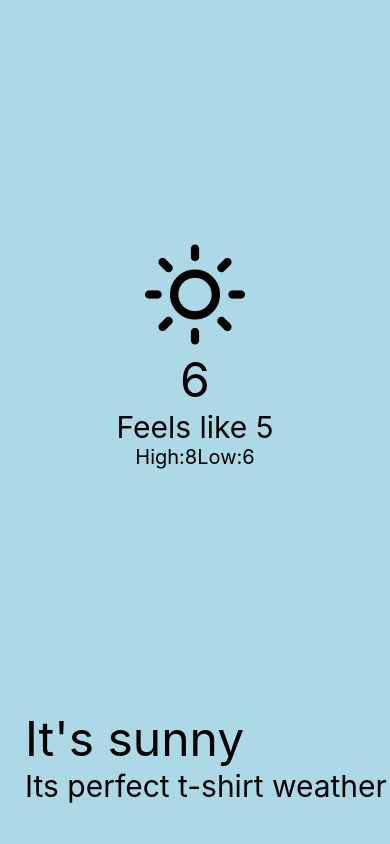
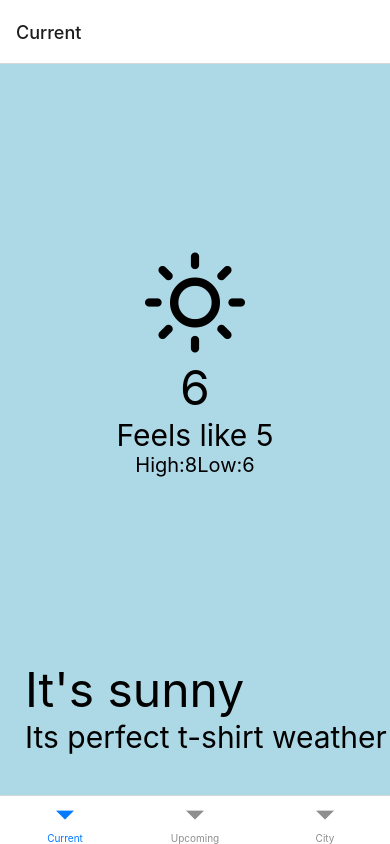
Before and after one commit to hasansword/react-native-weather-app, a React Native app: screen / in a window 390 px wide. Built offline with nearby package versions, Linux system fonts and the light colour scheme.

Commit message:
installed react native bottom tabs and configured App.js

```diff
--- a/App.js
+++ b/App.js
@@ -1,21 +1,22 @@
 /* eslint-disable no-unused-vars */
-import React from "react"
-import { View, StyleSheet} from "react-native"
-import City from "./src/screens/City"
-import CurrentWeather from "./src/screens/CurrentWeather"
-//import CurrentWeather from "./src/components/CurrentWeather"
-import UpcomingWeather from "./src/screens/UpcomingWeather"
+import React from 'react'
+import City from './src/screens/City'
+import CurrentWeather from './src/screens/CurrentWeather'
+import UpcomingWeather from './src/screens/UpcomingWeather'
+import { NavigationContainer } from '@react-navigation/native'
+import { createBottomTabNavigator } from '@react-navigation/bottom-tabs'
+
+const Tab = createBottomTabNavigator()
 const App = () => {
   return (
-    <View style={styles.container}>
-      <CurrentWeather/>
-
-    </View>
+    <NavigationContainer>
+      <Tab.Navigator>
+        <Tab.Screen name={'Current'} component={CurrentWeather} />
+        <Tab.Screen name={'Upcoming'} component={UpcomingWeather} />
+        <Tab.Screen name={'City'} component={City} />
+      </Tab.Navigator>
+    </NavigationContainer>
   )
 }
-const styles = StyleSheet.create({
-  container: {
-    flex: 1,
-  }
-})
+
 export default App
--- a/package.json
+++ b/package.json
@@ -10,10 +10,14 @@
     "lint": "eslint ."
   },
   "dependencies": {
+    "@react-navigation/bottom-tabs": "^6.5.7",
+    "@react-navigation/native": "^6.1.6",
     "expo": "~48.0.11",
     "expo-status-bar": "~1.4.4",
     "react": "18.2.0",
-    "react-native": "0.71.6"
+    "react-native": "0.71.6",
+    "react-native-safe-area-context": "4.5.0",
+    "react-native-screens": "~3.20.0"
   },
   "devDependencies": {
     "@babel/core": "^7.20.0",
```
Also changed, not shown: 1 other file (tests, documents, lock files or other folders).
